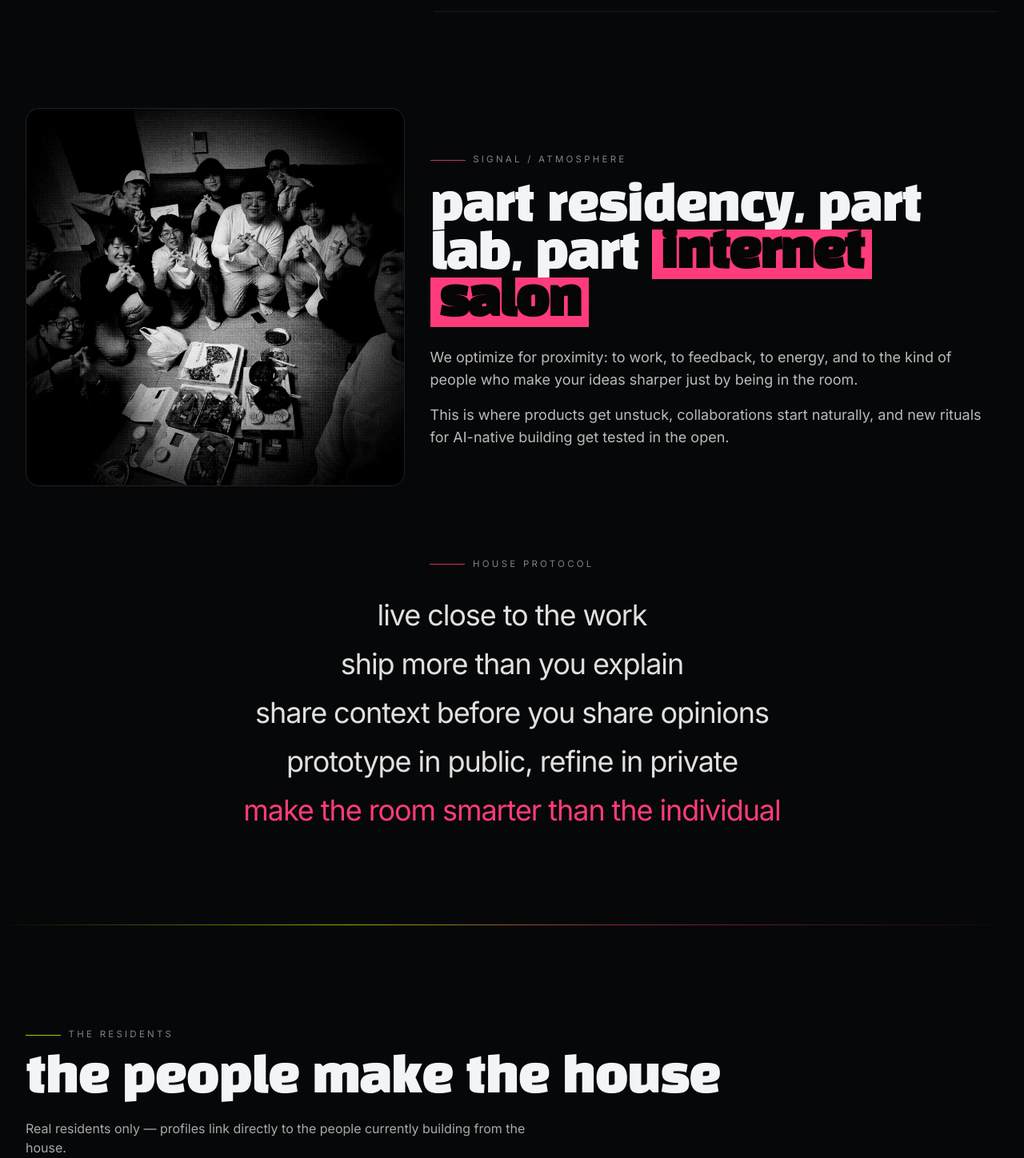
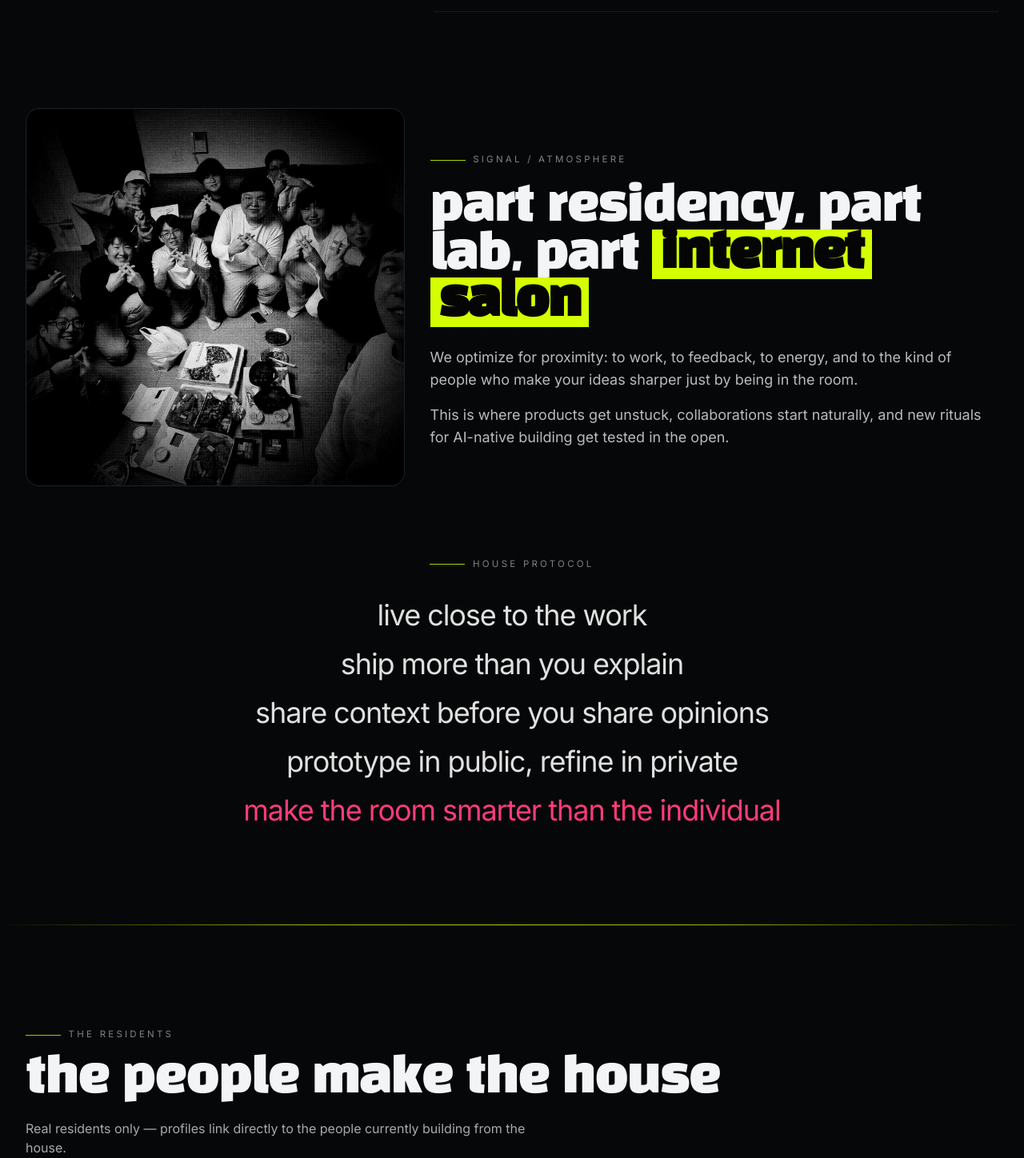
Before and after one commit to seojoonkim/vyv-house, a Next.js app: page / in a window 1280 px wide. Shown: the part 1349-2797 px from the top of the page at 80% size. Built offline with nearby package versions, Linux system fonts and the light colour scheme.

Commit message:
style: switch section accents and highlights to lime

```diff
--- a/src/app/globals.css
+++ b/src/app/globals.css
@@ -236,7 +236,7 @@ body::before {
 }
 
 .highlight-block-pink {
-  background: #ff3b7c;
+  background: #d4ff00;
 }
 
 .highlight-block-green {
@@ -249,8 +249,8 @@ body::before {
   height: 1px;
   margin-top: 1.5rem;
   margin-bottom: 1.5rem;
-  background: linear-gradient(90deg, transparent 0%, rgba(212, 255, 0, 0.9) 34%, rgba(255, 59, 124, 0.72) 60%, transparent 100%);
-  opacity: 0.75;
+  background: linear-gradient(90deg, transparent 0%, rgba(212, 255, 0, 0.88) 30%, rgba(212, 255, 0, 0.98) 50%, rgba(212, 255, 0, 0.88) 70%, transparent 100%);
+  opacity: 0.82;
 }
 
 
@@ -290,7 +290,7 @@ body::before {
 }
 
 .editorial-kicker-pink::before {
-  background: rgba(255, 59, 124, 0.82);
+  background: rgba(212, 255, 0, 0.82);
 }
 
 .signal-line {
```
